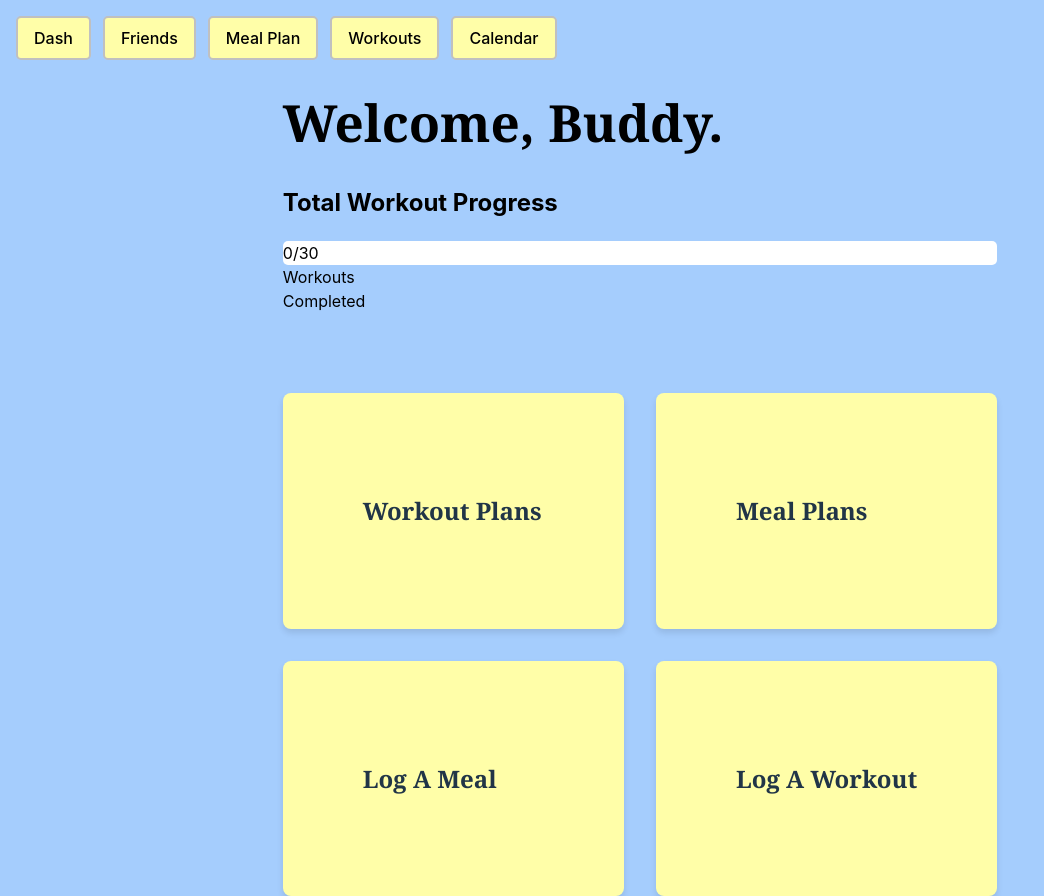
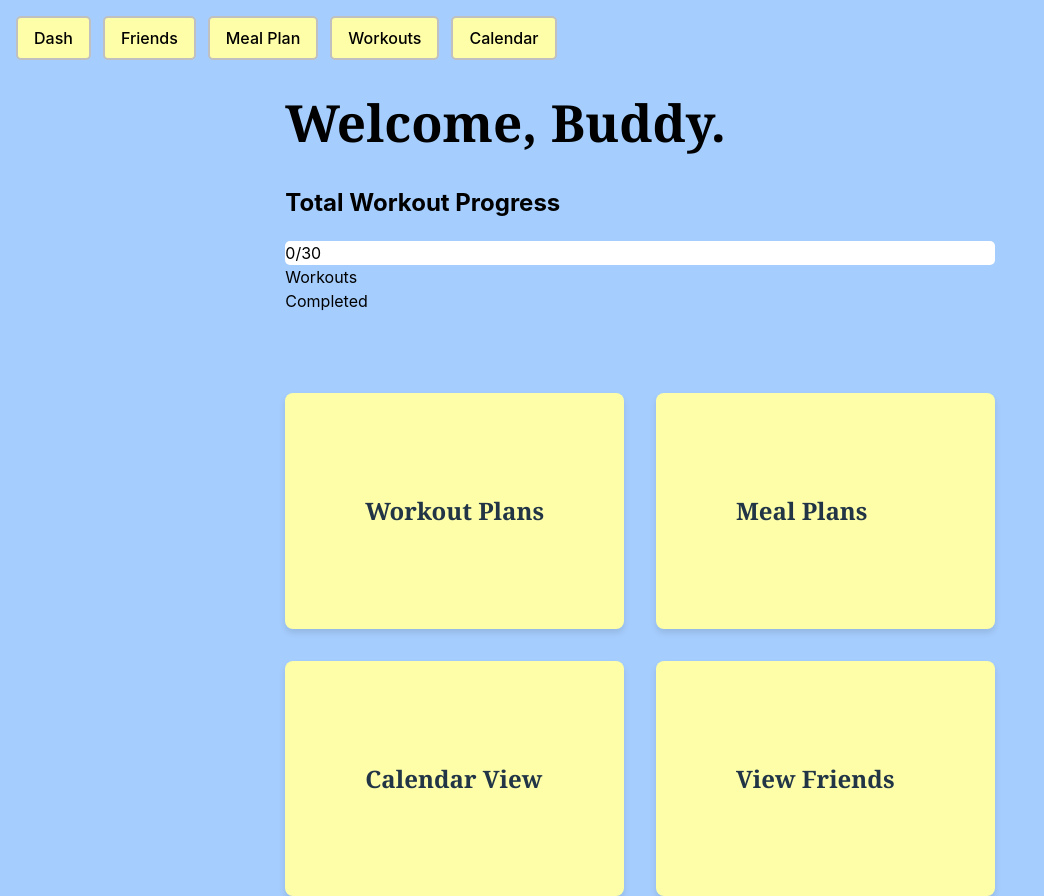
Before and after one commit to tyleryannes94/workout-buddy, a React (Vite) app in the folder frontend/: page /dashboard in a window 1280 px wide. Shown: the whole page, without its empty margins (0-1044 px from the left). Built offline with nearby package versions, Linux system fonts and the light colour scheme; no server answers.

Commit message:
changed main blocks to calendar and friends

```diff
--- a/frontend/src/components/Dashboard.jsx
+++ b/frontend/src/components/Dashboard.jsx
@@ -25,12 +25,12 @@ function Dashboard() {
                 <Cards title="Meal Plans"></Cards>
                 </Link>
 
-                <Link to='/log-meal' className="hover-special">
-                <Cards title="Log A Meal"></Cards>
+                <Link to='/calendar' className="hover-special">
+                <Cards title="Calendar View"></Cards>
                 </Link>
 
-                <Link to='/log-workout' className="hover-special">
-                <Cards title="Log A Workout"></Cards>
+                <Link to='/friends' className="hover-special">
+                <Cards title="View Friends"></Cards>
                 </Link>
             </div>
 
```
